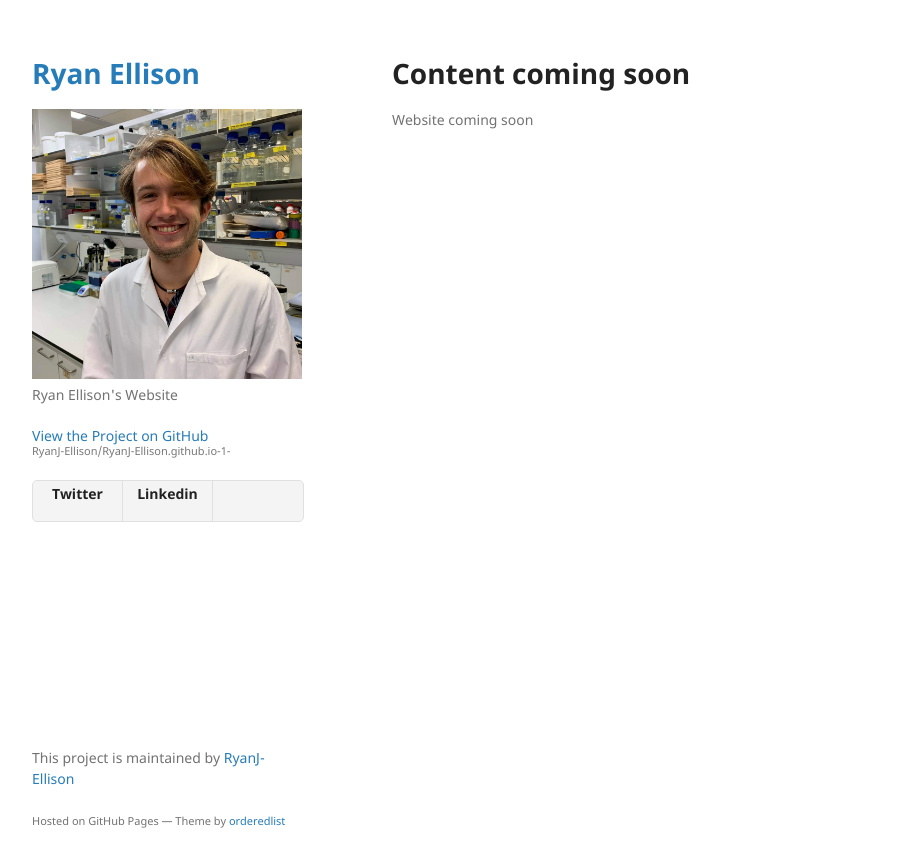
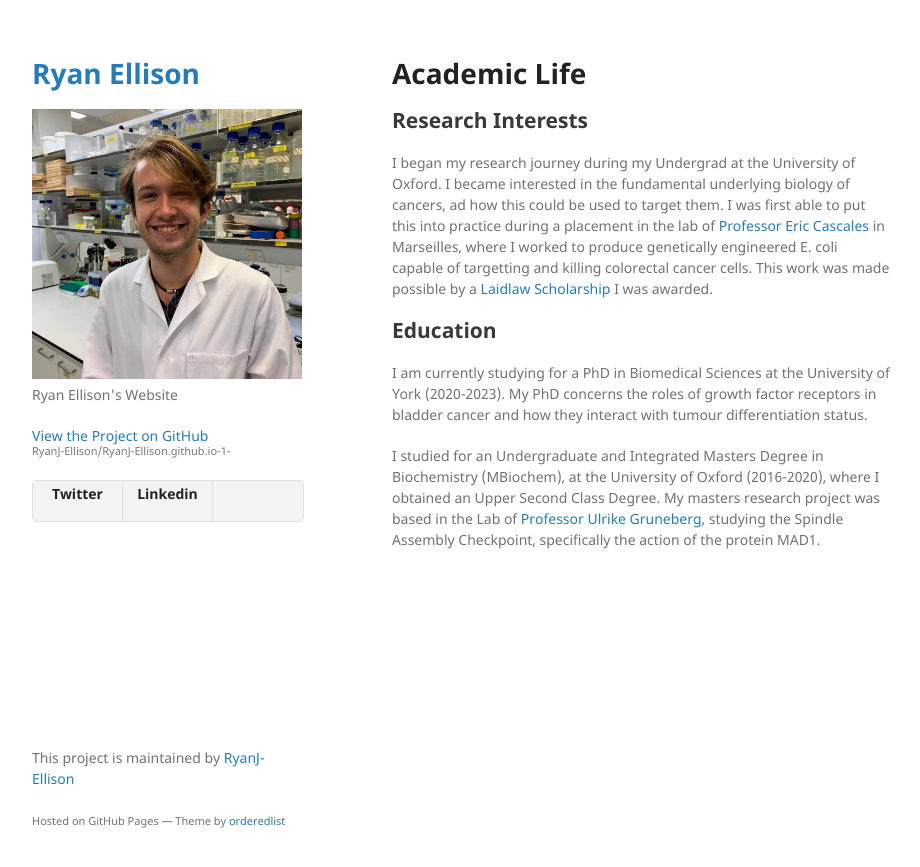
Before and after one commit to RyanJ-Ellison/RyanJ-Ellison.github.io-1-, a Jekyll site: the page built from index.md, in a window 1280 px wide. Shown: the top 867 px of the page, without its empty margins (178-1098 px from the left). Built offline with Jekyll 4.4.1, drawn with Linux system fonts in a browser that asks for light colours; our own code applies the rules of GitHub Pages for plain Markdown files.

Commit message:
First basic site skeleton
Now includes a photo and some basic info about me.
Just barley functional

```diff
--- a/index.md
+++ b/index.md
@@ -2,7 +2,25 @@
 layout: default
 ---
 
-# Content coming soon
+
 
 <!--write comments  by writing like this, this system is also a comment, I think--->
-Website coming soon
+
+
+<!--Put some kind of general statement at the start, some kind of mission statement or general intro to me. Then underneath start with Academic life, and them maybe personal life at the bottom. Could have links to other pages that are just CV's or something?-->
+
+<!--
+# Intro
+-->
+
+# Academic Life
+## Research Interests
+I began my research journey during my Undergrad at the University of Oxford. I became interested in the fundamental underlying biology of cancers, ad how this could be used to target them. I was first able to put this into practice during a placement in the lab of [Professor Eric Cascales](https://www.cascaleslab.fr/) in Marseilles, where I worked to produce genetically engineered E. coli capable of targetting and killing colorectal cancer cells. This work was made possible by a [Laidlaw Scholarship](https://www.exeter.ox.ac.uk/exeter-student-named-laidlaw-scholar-2018/) I was awarded.
+
+<!--You can read about my Scholarhsip research here (then put a link to my laidlaw yearbook pdf)
+-->
+
+## Education
+I am currently studying for a PhD in Biomedical Sciences at the University of York (2020-2023). My PhD concerns the roles of growth factor receptors in bladder cancer and how they interact with tumour differentiation status.
+
+I studied for an Undergraduate and Integrated Masters Degree in Biochemistry (MBiochem), at the University of Oxford (2016-2020), where I obtained an Upper Second Class Degree. My masters research project was based in the Lab of [Professor Ulrike Gruneberg](https://www.path.ox.ac.uk/content/ulrike-gruneberg), studying the Spindle Assembly Checkpoint, specifically the action of the protein MAD1.
```
Also changed, not shown: Laidlaw_Scholarship.md (added, +4 -0 lines), landing page.md (+5 -2 lines), testpage.md (deleted, +0 -6 lines), 4 other files.
